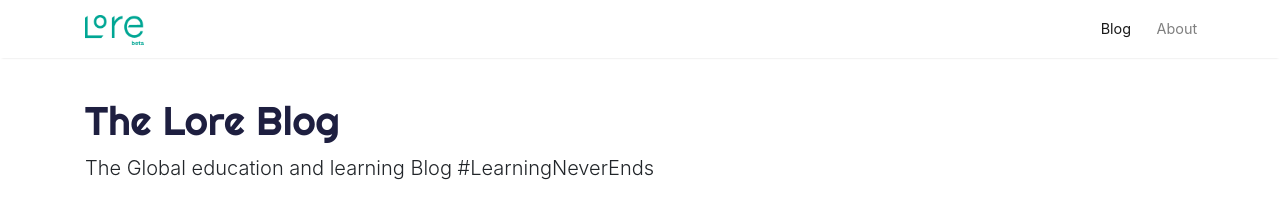
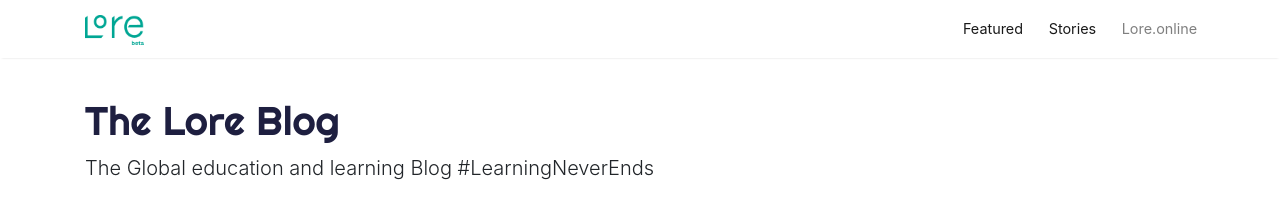
Before and after one commit to lore-blog/lore-blog.github.io, a Jekyll site: the page built from index.html, in a window 1280 px wide. Shown: the top 213 px of the page. Built offline with Jekyll 4.4.1, drawn with Linux system fonts in a browser that asks for light colours; nearby versions of some CDN libraries; the list of posts is cut into pages by our own code.

Commit message:
Sharethis integration

```diff
--- a/_config.yml
+++ b/_config.yml
@@ -6,6 +6,7 @@
 favicon: 'assets/images/logo-beta.png'
 google_analytics: 'UA-46278016-1'
 disqus: 'demowebsite'
+lore_url: 'https://lore.online'
 
 # Authors
 authors:
--- a/_layouts/default.html
+++ b/_layouts/default.html
@@ -31,6 +31,8 @@
     <link href="{{ site.baseurl }}/assets/css/screen.css" rel="stylesheet" />
 
     <link href="{{ site.baseurl }}/assets/css/main.css" rel="stylesheet" />
+
+    <script type="text/javascript" src="//platform-api.sharethis.com/js/sharethis.js#property=5c5952536dbc680011d2b351&product=sticky-share-buttons" async="async"></script>
   </head>
 
   {% if jekyll.environment == 'production' %}
@@ -78,20 +80,22 @@
             <li class="nav-item active">
               {% else %}
             </li>
-
             <li class="nav-item">
               {% endif %}
-              <a class="nav-link" href="{{ site.baseurl }}/index.html">Blog</a>
+              <a class="nav-link" href="{{ site.baseurl }}/#featured">Featured</a>
             </li>
 
-            {% if page.url == "/about.html" %}
+            {% if page.url == "/" %}
             <li class="nav-item active">
               {% else %}
             </li>
+            <li class="nav-item">
+              {% endif %}
+              <a class="nav-link" href="{{ site.baseurl }}/#stories">Stories</a>
+            </li>
 
             <li class="nav-item">
-              {% endif %}
-              <a class="nav-link" href="{{ site.baseurl }}/about">About</a>
+              <a class="nav-link" target="_blank" href="{{ site.lore_url }}">Lore.online</a>
             </li>
           </ul>
 
--- a/_layouts/post.html
+++ b/_layouts/post.html
@@ -25,9 +25,6 @@
                 {% if page.author %}
 				<div class="row post-top-meta">
 					<div class="col-md-2">
-                        {% if author.gravatar %}
-						<img class="author-thumb" src="https://www.gravatar.com/avatar/{{ author.gravatar }}?s=250&d=mm&r=x" alt="{{ author.display_name }}">
-                        {% endif %}
                         {% if author.image %}
 						<img class="author-thumb" src="{{ author.image }}" alt="{{ author.display_name }}">
                         {% endif %}
--- a/index.html
+++ b/index.html
@@ -9,20 +9,10 @@
 ================================================== -->
 <section class="featured-posts">
   <div class="section-title">
-        <h2><span>Featured</span></h2>
+    <h2 id="featured"><span>Featured</span></h2>
   </div>
   <div class="row">
-
-    {% for post in site.posts %}
-
-        {% if post.featured == true %}
-
-            {% include featuredbox.html %}
-
-        {% endif %}
-
-    {% endfor %}
-
+    {% for post in site.posts %} {% if post.featured == true %} {% include featuredbox.html %} {% endif %} {% endfor %}
   </div>
 </section>
 
@@ -31,23 +21,13 @@
 <!-- Posts Index
 ================================================== -->
 <section class="recent-posts">
-
   <div class="section-title">
-
-        <h2><span>All Stories</span></h2>
-
+    <h2 id="stories"><span>All Stories</span></h2>
   </div>
 
   <div class="row listrecent">
-
-        {% for post in paginator.posts %}
-
-               {% include postbox.html %}
-
-        {% endfor %}
-
+    {% for post in paginator.posts %} {% include postbox.html %} {% endfor %}
   </div>
-
 </section>
 
 <!-- Pagination
```
Lines whose indentation alone changed are shown as unchanged.
